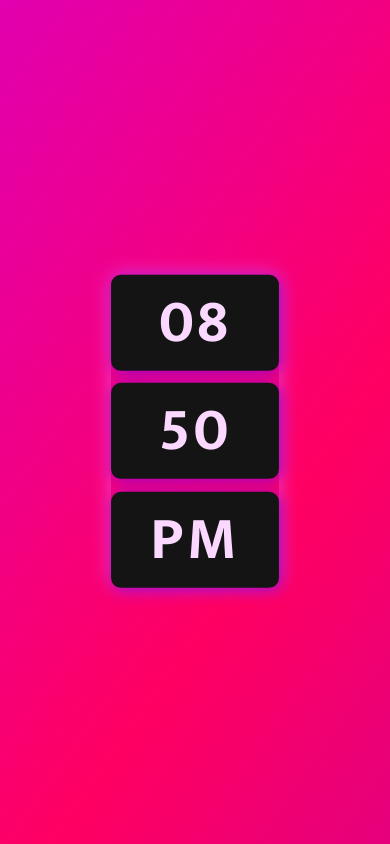
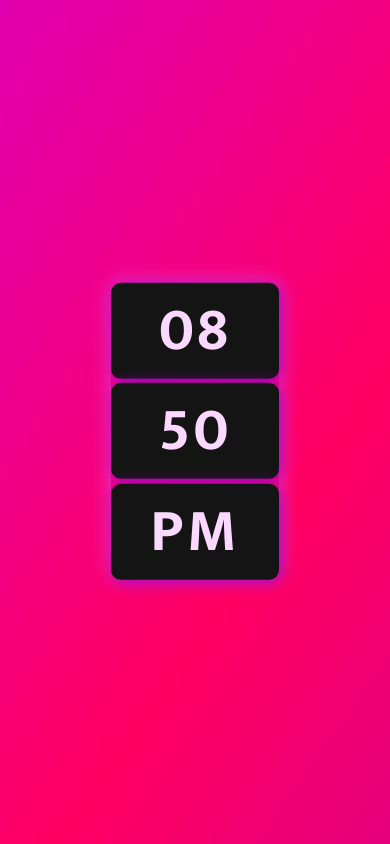
Before and after one commit to JuniorDeLonge/RelogioDigital, a plain HTML site: page index.html in a window 390 px wide. Drawn offline with Linux system fonts and the light colour scheme.

Commit message:
Add files via upload

```diff
--- a/assets/css/style.css
+++ b/assets/css/style.css
@@ -74,22 +74,12 @@ body {
     }
 }
 
-@media only screen and (max-width: 600px) and (min-width: 300px) {
+@media only screen and (max-width: 600px) {
     .relogio {
-        display: flex;
         height: auto;
         width: 20vh;
-        background: transparent;
-        border-radius: 9px;
-        box-shadow: 0px 0px 20px #ff49c8;
-        animation: bounce 2s infinite alternate;
-        gap: 1rem;
-        justify-items: center;
         flex-direction: row;
         flex-wrap: wrap;
-        align-content: space-around;
-        justify-content: center;
-        align-items: center;
     }
 
     .relogio div {
@@ -101,5 +91,4 @@ body {
     .relogio span {
         font-size: 60px;
     }
-
 }
```
